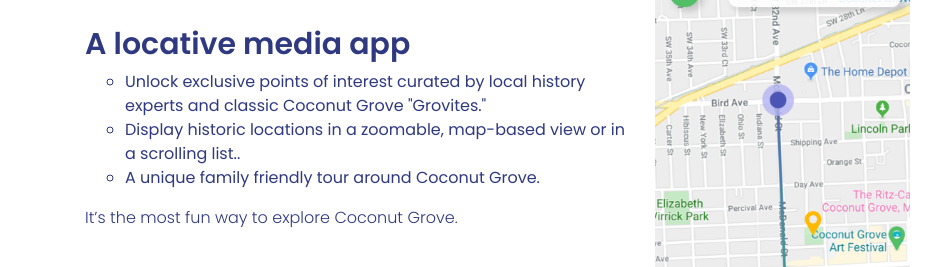
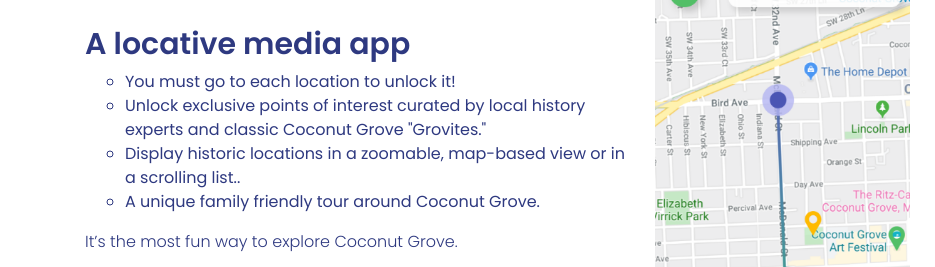
Before and after one commit to grinfax/know-your-grove, a website: page index.html in a window 1280 px wide. Shown: the part 424-691 px from the top of the page, 0-935 px from the left. Drawn offline with nearby package versions, Linux system fonts and the light colour scheme.

Commit message:
unlock copy

```diff
--- a/index.html
+++ b/index.html
@@ -53,6 +53,7 @@
             <h2 class="subhead">A locative media app</h2>
 
                 <ul class="circle">
+                    <li>You must go to each location to unlock it!</li>
                 <li>Unlock exclusive points of interest curated by local history experts and classic Coconut Grove "Grovites."</li>
                 <li>Display historic locations in a zoomable, map-based view or in a scrolling list..</li>
                 <li>A unique family friendly tour around Coconut Grove.</li>
```
